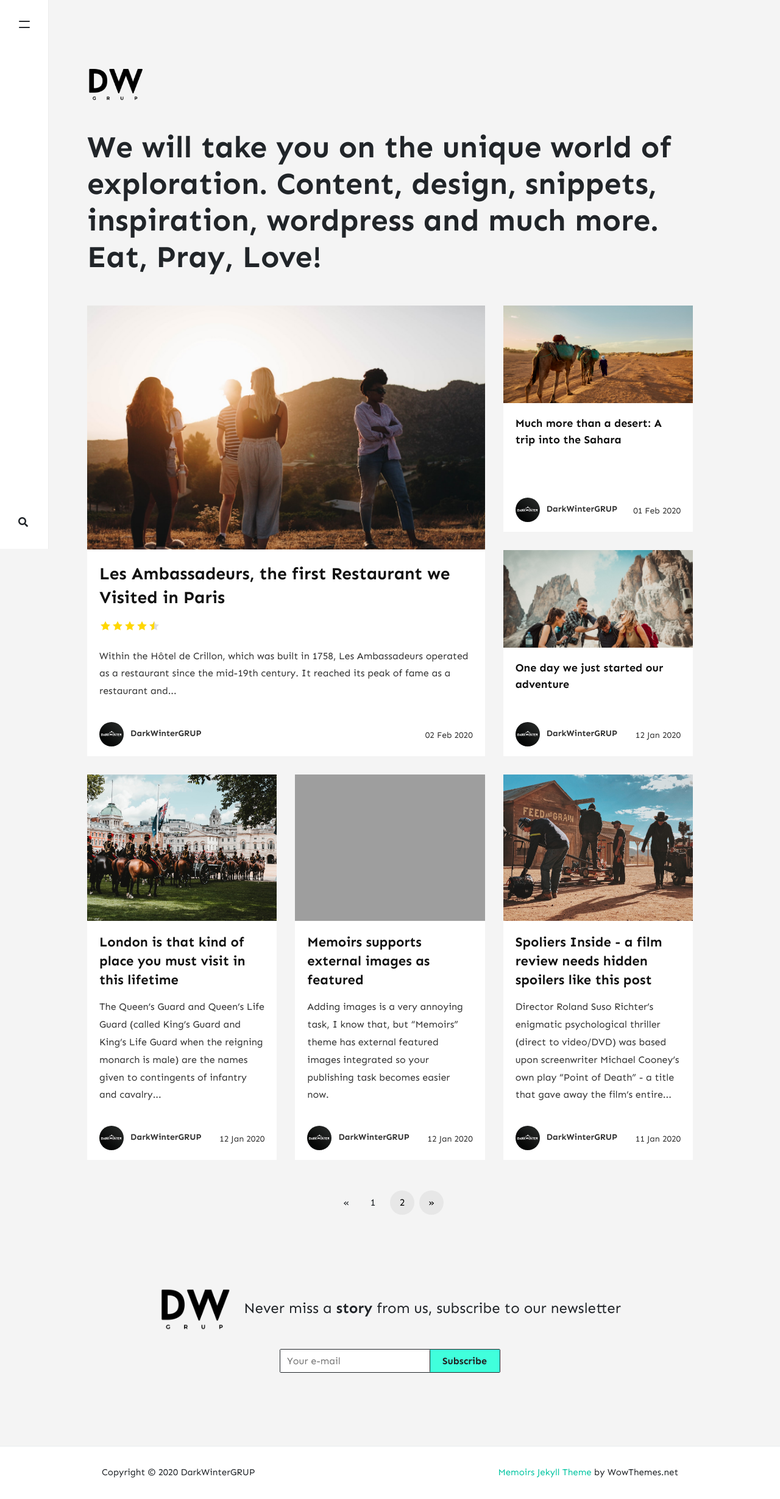
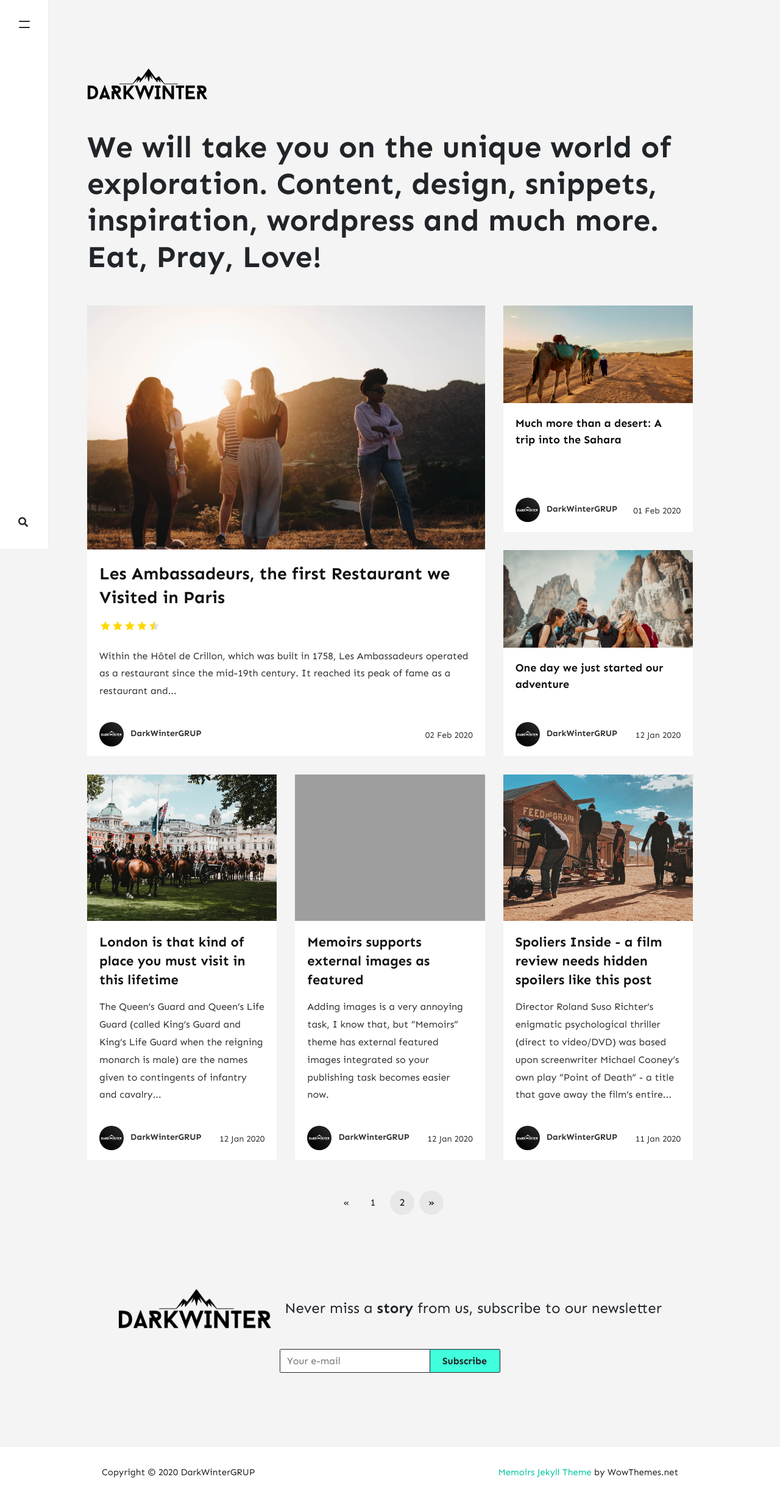
Before and after one commit to darkwintergrup/BLOG, a Jekyll site: the page built from index.html, in a window 1280 px wide. Shown: the whole page at 61% size. Built offline with Jekyll 4.4.1, drawn with Linux system fonts in a browser that asks for light colours; nearby versions of some CDN libraries; the list of posts is cut into pages by our own code; comment, search, counter and statistics services are not loaded; grey boxes are pictures that could not be loaded.

Commit message:
Update _config.yml

```diff
--- a/_config.yml
+++ b/_config.yml
@@ -2,7 +2,7 @@
 name: "DarkWinterGRUP"
 title: "DarkWinterGRUP Blog"
 description: "We will take you on the unique world of exploration. Content, design, snippets, inspiration, wordpress and much more. Eat, Pray, Love!"
-logo: 'assets/images/logo-dw-o.png'
+logo: 'assets/images/logo-dw.png'
 favicon: 'assets/images/logo.png'
 baseurl: /
 google_analytics: 'UA-xxxxxxxx-1'
```
